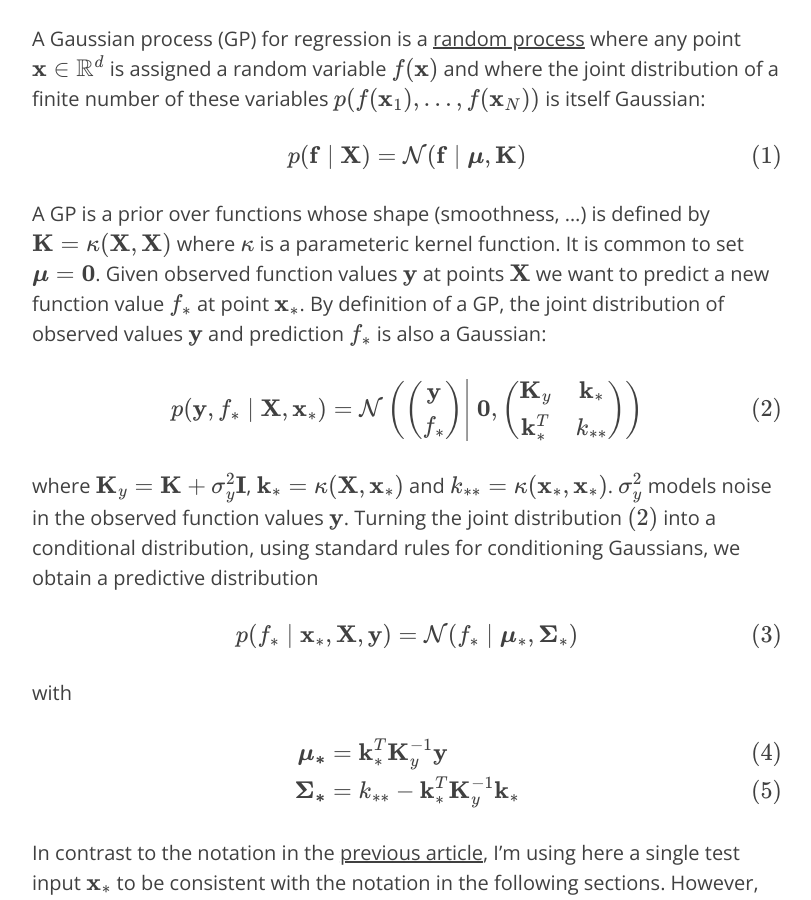
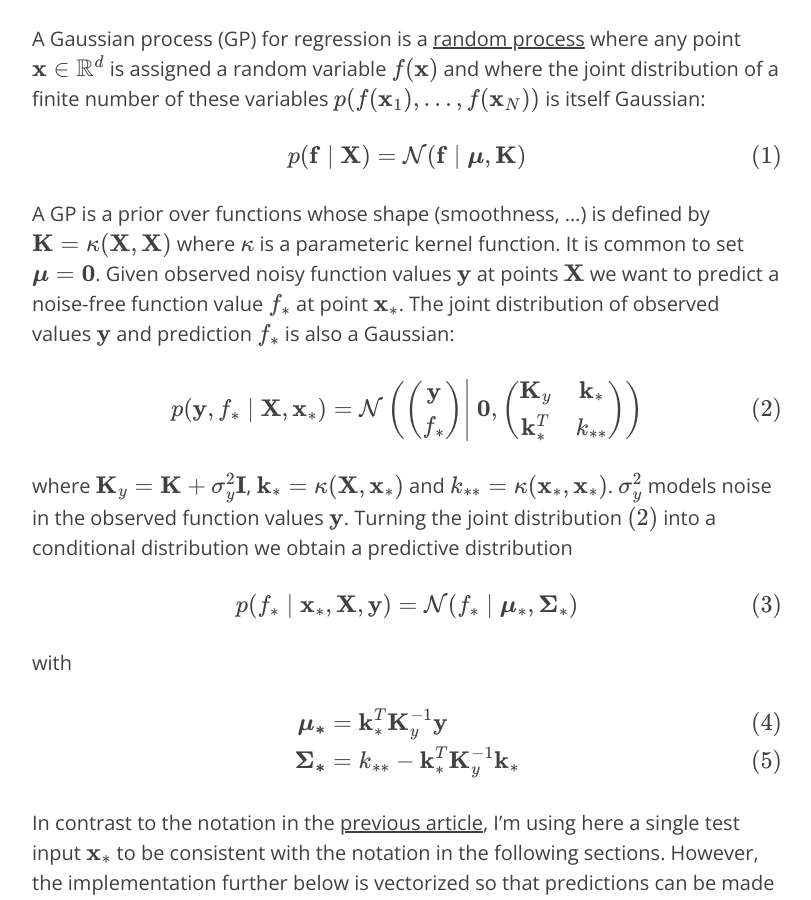
Before and after one commit to krasserm/krasserm.github.io, a Jekyll site: the page built from _posts/2020-11-04-gaussian-processes-classification.md, in a window 1280 px wide and 900 px high, scrolled down 1086 px. Shown: the whole window, without its empty margins (233-1044 px from the left). Built offline with Jekyll 4.4.1, drawn with Linux system fonts in a browser that asks for light colours; formulas are drawn with MathJax 3; comment, search, counter and statistics services are not loaded.

```diff
--- a/_posts/2020-11-04-gaussian-processes-classification.md
+++ b/_posts/2020-11-04-gaussian-processes-classification.md
@@ -10,7 +10,7 @@ header-img: "img/distributed.png"
 [![Open In Colab](https://colab.research.google.com/assets/colab-badge.svg)](https://colab.research.google.com/github/krasserm/bayesian-machine-learning/blob/dev/gaussian-processes/gaussian_processes_classification.ipynb)
 
 *Sources:*
-- *[Notebook](https://github.com/krasserm/bayesian-machine-learning/blob/dev/gaussian-processes/gaussian_processes_classification.ipynb)*
+- *[Notebook](https://nbviewer.jupyter.org/github/krasserm/bayesian-machine-learning/blob/dev/gaussian-processes/gaussian_processes_classification.ipynb)*
 - *[Repository](https://github.com/krasserm/bayesian-machine-learning)*
 
 *Series:*
@@ -28,7 +28,7 @@ p(\mathbf{f} \mid \mathbf{X}) = \mathcal{N}(\mathbf{f} \mid \boldsymbol\mu, \mat
 \tag{1}
 $$
 
-A GP is a prior over functions whose shape (smoothness, ...) is defined by $\mathbf{K} = \kappa(\mathbf{X}, \mathbf{X})$ where $\kappa$ is a parameteric kernel function. It is common to set $\boldsymbol\mu = \mathbf{0}$. Given observed function values $\mathbf{y}$ at points $\mathbf{X}$ we want to predict a new function value $f\_\*$ at point $\mathbf{x}\_\*$. By definition of a GP, the joint distribution of observed values $\mathbf{y}$ and prediction $f\_\*$ is also a Gaussian:
+A GP is a prior over functions whose shape (smoothness, ...) is defined by $\mathbf{K} = \kappa(\mathbf{X}, \mathbf{X})$ where $\kappa$ is a parameteric kernel function. It is common to set $\boldsymbol\mu = \mathbf{0}$. Given observed noisy function values $\mathbf{y}$ at points $\mathbf{X}$ we want to predict a noise-free function value $f\_\*$ at point $\mathbf{x}\_\*$. The joint distribution of observed values $\mathbf{y}$ and prediction $f\_\*$ is also a Gaussian:
 
 $$
 p(\mathbf{y}, f_* \mid \mathbf{X},\mathbf{x}_*) =
@@ -39,7 +39,7 @@ p(\mathbf{y}, f_* \mid \mathbf{X},\mathbf{x}_*) =
 \tag{2}
 $$
 
-where $\mathbf{K}_y = \mathbf{K} + \sigma_y^2\mathbf{I}$, $\mathbf{k}\_\* = \kappa(\mathbf{X},\mathbf{x}\_\*)$ and $k\_{**} = \kappa(\mathbf{x}\_\*,\mathbf{x}\_\*)$. $\sigma_y^2$ models noise in the observed function values $\mathbf{y}$. Turning the joint distribution $(2)$ into a conditional distribution, using standard rules for conditioning Gaussians, we obtain a predictive distribution
+where $\mathbf{K}_y = \mathbf{K} + \sigma_y^2\mathbf{I}$, $\mathbf{k}\_\* = \kappa(\mathbf{X},\mathbf{x}\_\*)$ and $k\_{**} = \kappa(\mathbf{x}\_\*,\mathbf{x}\_\*)$. $\sigma_y^2$ models noise in the observed function values $\mathbf{y}$. Turning the joint distribution $(2)$ into a conditional distribution we obtain a predictive distribution
 
 $$
 p(f_* \mid \mathbf{x}_*, \mathbf{X}, \mathbf{y}) = \mathcal{N}(f_* \mid \boldsymbol\mu_*, \boldsymbol\Sigma_*)
```
Also changed, not shown: _posts/2018-03-19-gaussian-processes.md (+1 -1 lines).
